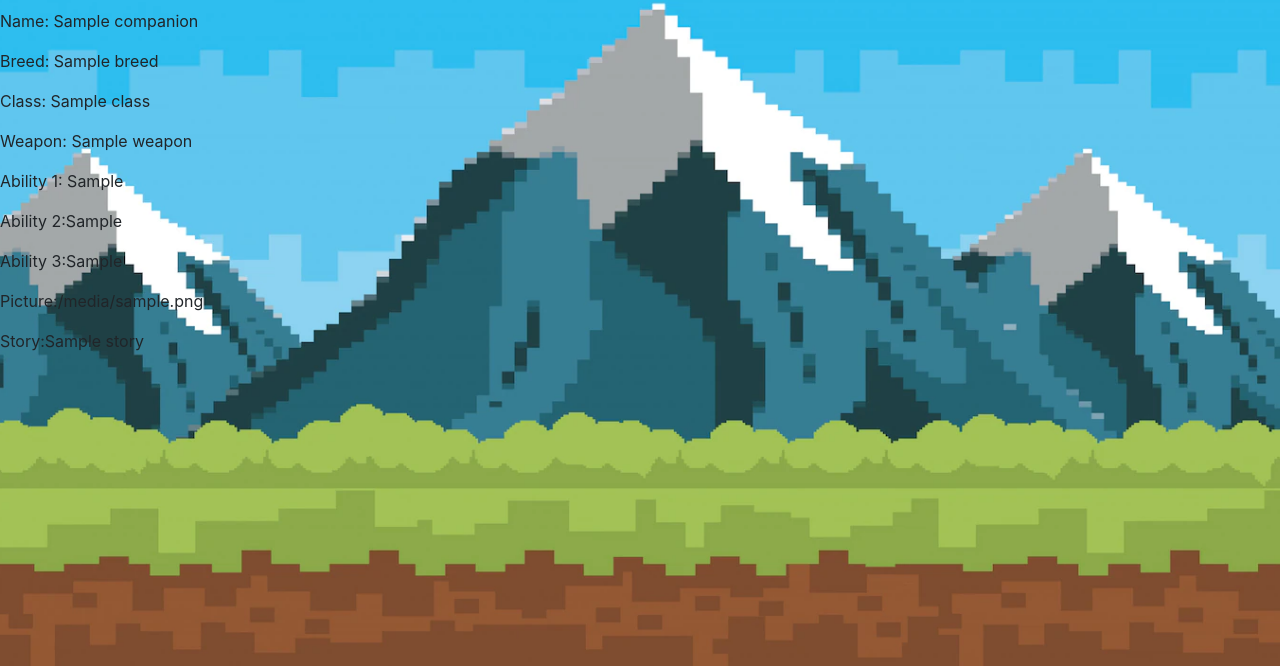
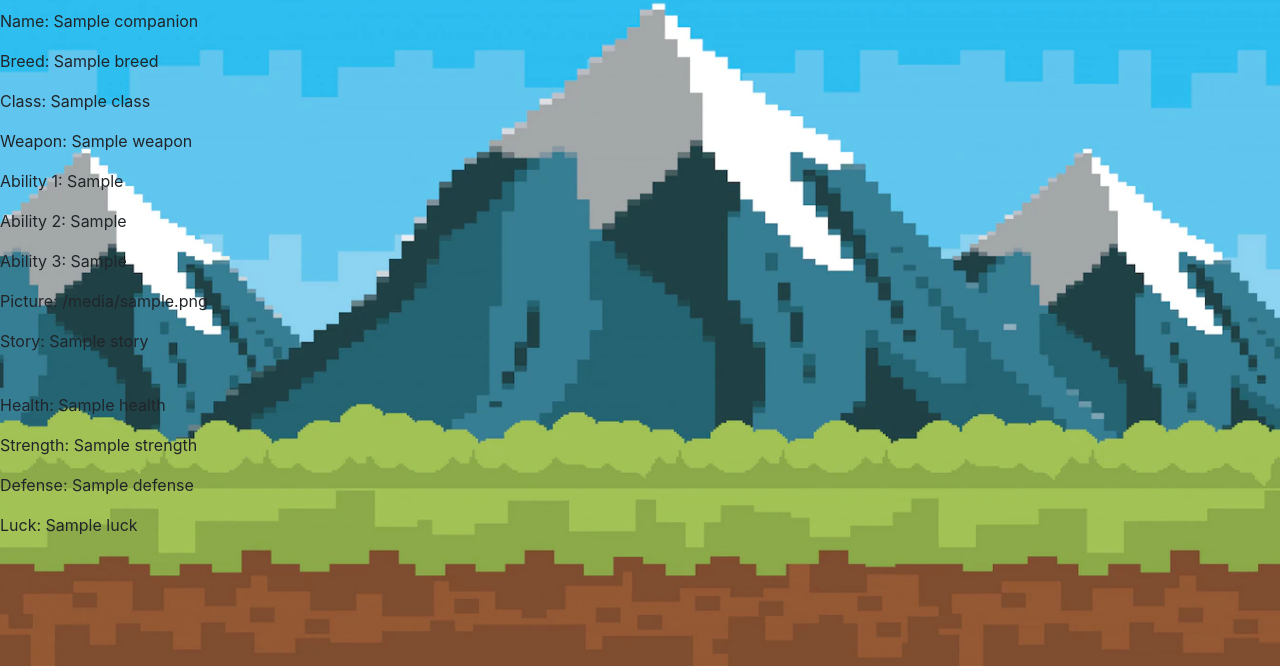
Before and after one commit to lynango/dungeons-and-companions, a Flask app: template flask_app/templates/character_page.html in a window 1280 px wide; the page is wider, and only the part inside the window is pictured. Shown: the part 134-800 px from the top of that part. Run offline with Flask 2, Linux system fonts and the light colour scheme; the template is opened without the code that fills it: most values are stand-ins (such as "Sample title", 1, 10 or a date in 2020); some libraries are stand-ins or nearby versions.

Commit message:
added stats

```diff
--- a/flask_app/templates/character_page.html
+++ b/flask_app/templates/character_page.html
@@ -28,9 +28,14 @@
     <p>Class: {{companion.class}}</p>
     <p>Weapon: {{companion.weapon}}</p>
     <p>Ability 1: {{companion.ability1}}</p>
-    <p>Ability 2:{{companion.ability2}}</p>
-    <p>Ability 3:{{companion.ability3}}</p>
-    <p>Picture:{{companion.picture}}</p>
-    <p>Story:{{companion.story}}</p>
+    <p>Ability 2: {{companion.ability2}}</p>
+    <p>Ability 3: {{companion.ability3}}</p>
+    <p>Picture: {{companion.picture}}</p>
+    <p>Story: {{companion.story}}</p>
+    <br>
+    <p>Health: {{companion.health}}</p>
+    <p>Strength: {{companion.strength}}</p>
+    <p>Defense: {{companion.defense}}</p>
+    <p>Luck: {{companion.luck}}</p>
 </body>
 </html>
```
